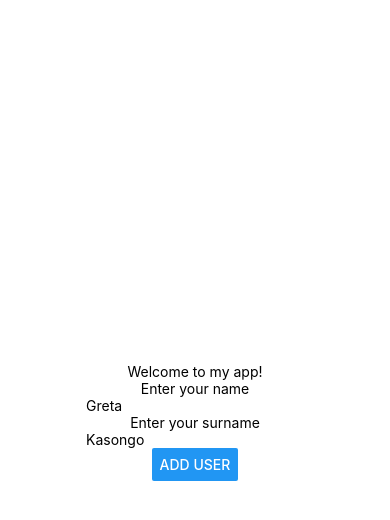
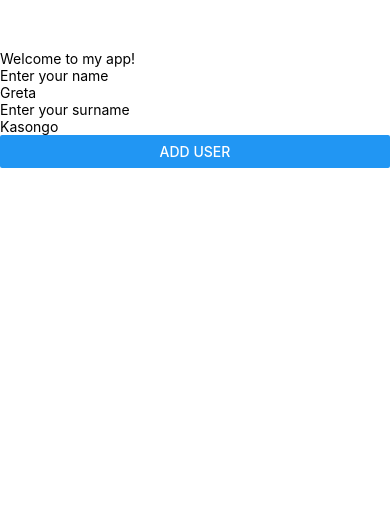
Before and after one commit to gretakasongo/new-app, a React Native app in the folder firstapp/: screen / in a window 390 px wide. Shown: the top 520 px of the page. Built offline with nearby package versions, Linux system fonts and the light colour scheme.

Commit message:
StyleSheet

```diff
--- a/firstapp/App.tsx
+++ b/firstapp/App.tsx
@@ -3,7 +3,7 @@ import { StyleSheet, Text, View,TextInput, Button} from 'react-native';
 
 export default function App() {
   return (
-    <View style={styles.container}>
+    <View style={styles.welcomeTxt}>
       <Text>Welcome to my app!</Text>
       <Text>Enter your name</Text>
       <TextInput placeholder="Greta" />
@@ -16,10 +16,12 @@ export default function App() {
 }
 
 const styles = StyleSheet.create({
-  container: {
-    flex: 1,
-    backgroundColor: '#fff',
-    alignItems: 'center',
-    justifyContent: 'center',
+  welcomeTxt: {
+    paddingTop: 50,
+    color: "purple",
+    fontWeight: "bold",
+    fontSize: 30,
+    textAlign: "center",
+
   },
 });
```
